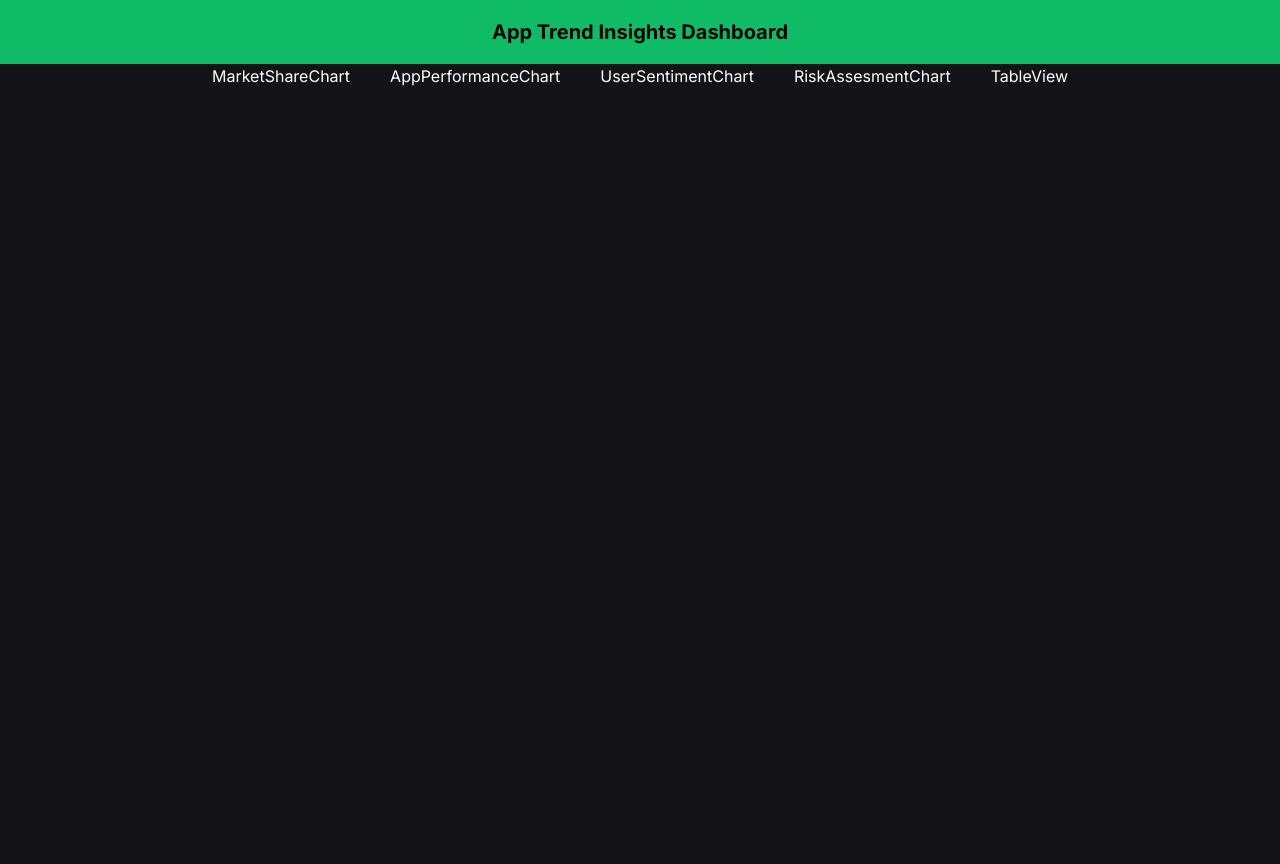
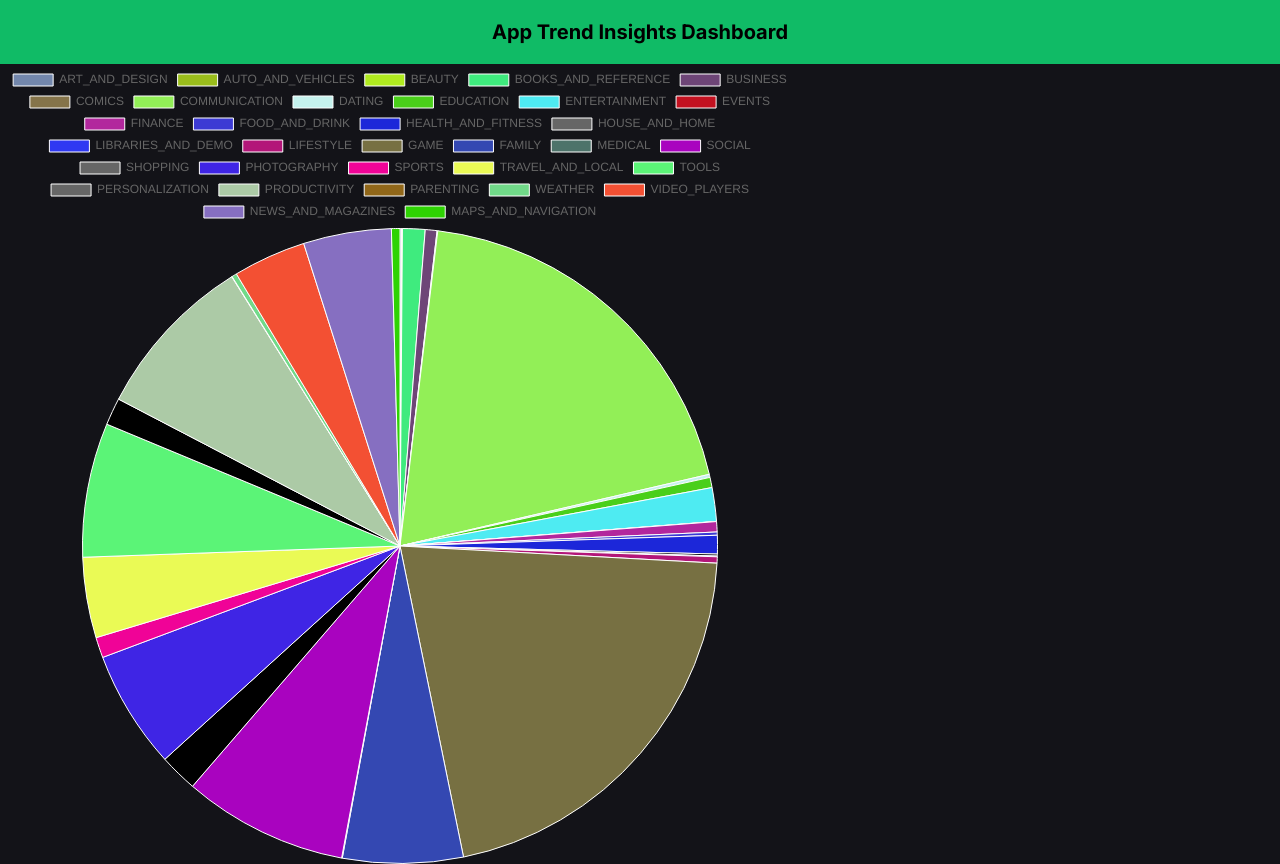
Before and after one commit to mis-coder/app-trend-insights-dashboard, a Next.js app: page / in a window 1280 px wide. Built offline with nearby package versions, Linux system fonts and the light colour scheme.

Commit message:
added market share chart

```diff
--- /dev/null
+++ b/app/api/apps/route.ts
@@ -0,0 +1,17 @@
+import { promises as fs } from "fs";
+import { NextResponse } from "next/server";
+
+export async function GET(_req: Request) {
+  try {
+    const file = await fs.readFile(
+      process.cwd() + "/data/appInfo.json",
+      "utf-8"
+    );
+    const data = JSON.parse(file);
+
+    return NextResponse.json(data);
+  } catch (err) {
+    console.log("[GET_APPS]: ", err);
+    throw new NextResponse("Internal Server Error", { status: 500 });
+  }
+}
--- /dev/null
+++ b/app/api/market-share-by-category/route.ts
@@ -0,0 +1,28 @@
+import { AppInfoItem, CategoryNumberMap } from "@/types";
+import { promises as fs } from "fs";
+import { NextResponse } from "next/server";
+
+export async function GET() {
+  try {
+    const file = await fs.readFile(
+      process.cwd() + "/data/appInfo.json",
+      "utf-8"
+    );
+    const data: AppInfoItem[] = JSON.parse(file);
+    const categoryMap: CategoryNumberMap = {};
+
+    data.forEach((currentItem) => {
+      const { category, installs } = currentItem;
+
+      const cleanNumber = installs.split("+")[0];
+      const numOfInstalls = parseFloat(cleanNumber.replace(/,/g, ""));
+
+      categoryMap[category] = (categoryMap[category] || 0) + numOfInstalls;
+    });
+    console.log(categoryMap);
+    return NextResponse.json(categoryMap);
+  } catch (err) {
+    console.log("[GET_MARKET_SHARE_BY_CATEGORY]:", err);
+    throw new NextResponse("Internal Server Error", { status: 500 });
+  }
+}
--- a/app/page.tsx
+++ b/app/page.tsx
@@ -1,9 +1,5 @@
 import Dashboard from "@/components/dashboard";
-import { promises as fs } from "fs";
 
 export default async function Home() {
-  const file = await fs.readFile(process.cwd() + "/data/appInfo.json", "utf-8");
-  const data = JSON.parse(file);
-
-  return <Dashboard data={data} />;
+  return <Dashboard />;
 }
--- a/components/charts/market-share.tsx
+++ b/components/charts/market-share.tsx
@@ -1,9 +1,48 @@
-import React from "react";
+import { generateRandomColors } from "@/lib/utils";
+import { ArcElement, Chart as ChartJS, Legend, Tooltip } from "chart.js";
+import React, { useEffect, useState } from "react";
+import { Pie } from "react-chartjs-2";
+
+ChartJS.register(ArcElement, Tooltip, Legend);
 
 interface MarketShareChartProps {}
 
 const MarketShareChart: React.FC<MarketShareChartProps> = () => {
-  return <div className="text-white">MarketShareChart</div>;
+  const [labels, setLabels] = useState<string[]>([]);
+  const [data, setData] = useState<number[]>([]);
+
+  const getMarketShareByCategory = async () => {
+    const res = await fetch("/api/market-share-by-category", {
+      method: "GET",
+    });
+
+    const data = await res.json();
+
+    setLabels(Object.keys(data));
+    setData(Object.values(data));
+  };
+
+  useEffect(() => {
+    getMarketShareByCategory();
+  }, []);
+
+  return (
+    <div className="text-white h-full w-full">
+      <Pie
+        data={{
+          labels,
+          datasets: [
+            {
+              label: "Total Installs",
+              data,
+              backgroundColor: generateRandomColors(data.length),
+              borderWidth: 1,
+            },
+          ],
+        }}
+      />
+    </div>
+  );
 };
 
 export default MarketShareChart;
--- a/components/dashboard.tsx
+++ b/components/dashboard.tsx
@@ -1,6 +1,5 @@
 "use client";
 
-import { AppInfoItem } from "@/types";
 import {
   BarElement,
   CategoryScale,
@@ -9,27 +8,20 @@ import {
   LinearScale,
   Tooltip,
 } from "chart.js";
-import TableView from "./UI/table";
-import AppPerformanceChart from "./charts/app-performance";
 import MarketShareChart from "./charts/market-share";
-import RiskAssesmentChart from "./charts/risk-assesment";
-import UserSentimentChart from "./charts/user-sentiment";
 
 Chart.register(BarElement, CategoryScale, LinearScale, Tooltip, Legend);
 
-interface IDashboardProps {
-  data: AppInfoItem[];
-}
+interface IDashboardProps {}
 
-const Dashboard: React.FC<IDashboardProps> = ({ data }) => {
-  // console.log("data: ", data);
+const Dashboard: React.FC<IDashboardProps> = ({}) => {
   return (
     <div className="h-screen w-screen bg-black flex justify-center flex-wrap gap-10">
       <MarketShareChart />
-      <AppPerformanceChart />
+      {/* <AppPerformanceChart />
       <UserSentimentChart />
       <RiskAssesmentChart />
-      <TableView />
+      <TableView /> */}
     </div>
   );
 };
--- /dev/null
+++ b/lib/utils.ts
@@ -0,0 +1,13 @@
+export const generateRandomColors = (totalColors: number) => {
+  const colors = [];
+
+  const getRandomColor = () =>
+    `#${Math.floor(Math.random() * 16777215).toString(16)}`;
+
+  for (let i = 0; i < totalColors; i++) {
+    const randomColor = getRandomColor();
+    colors.push(randomColor);
+  }
+
+  return colors;
+};
--- a/types/index.ts
+++ b/types/index.ts
@@ -13,3 +13,5 @@ export interface AppInfoItem {
   currentVer: string;
   androidVer: string;
 }
+
+export type CategoryNumberMap = Record<string, number>;
```
Also changed, not shown: data/appInfo.json.
